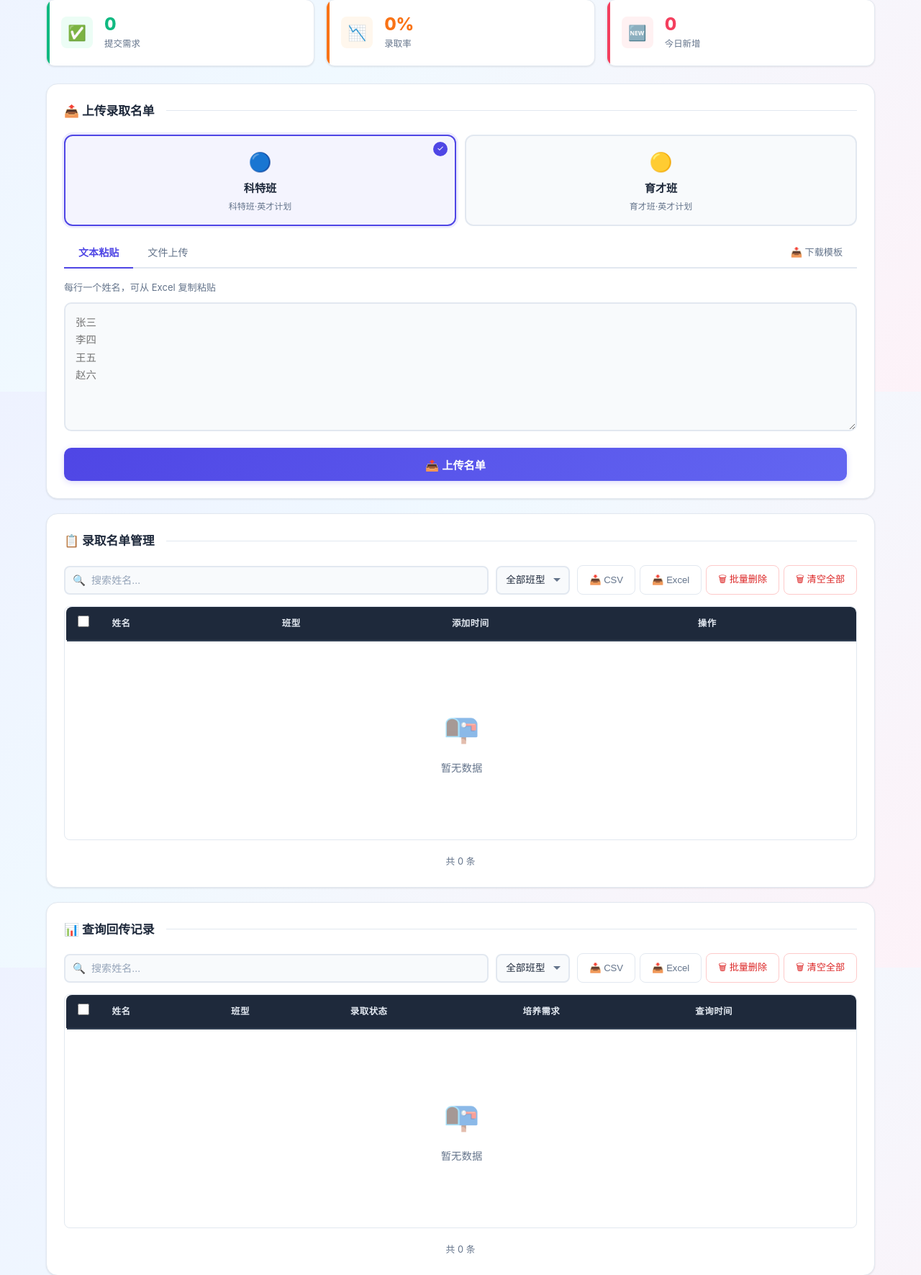
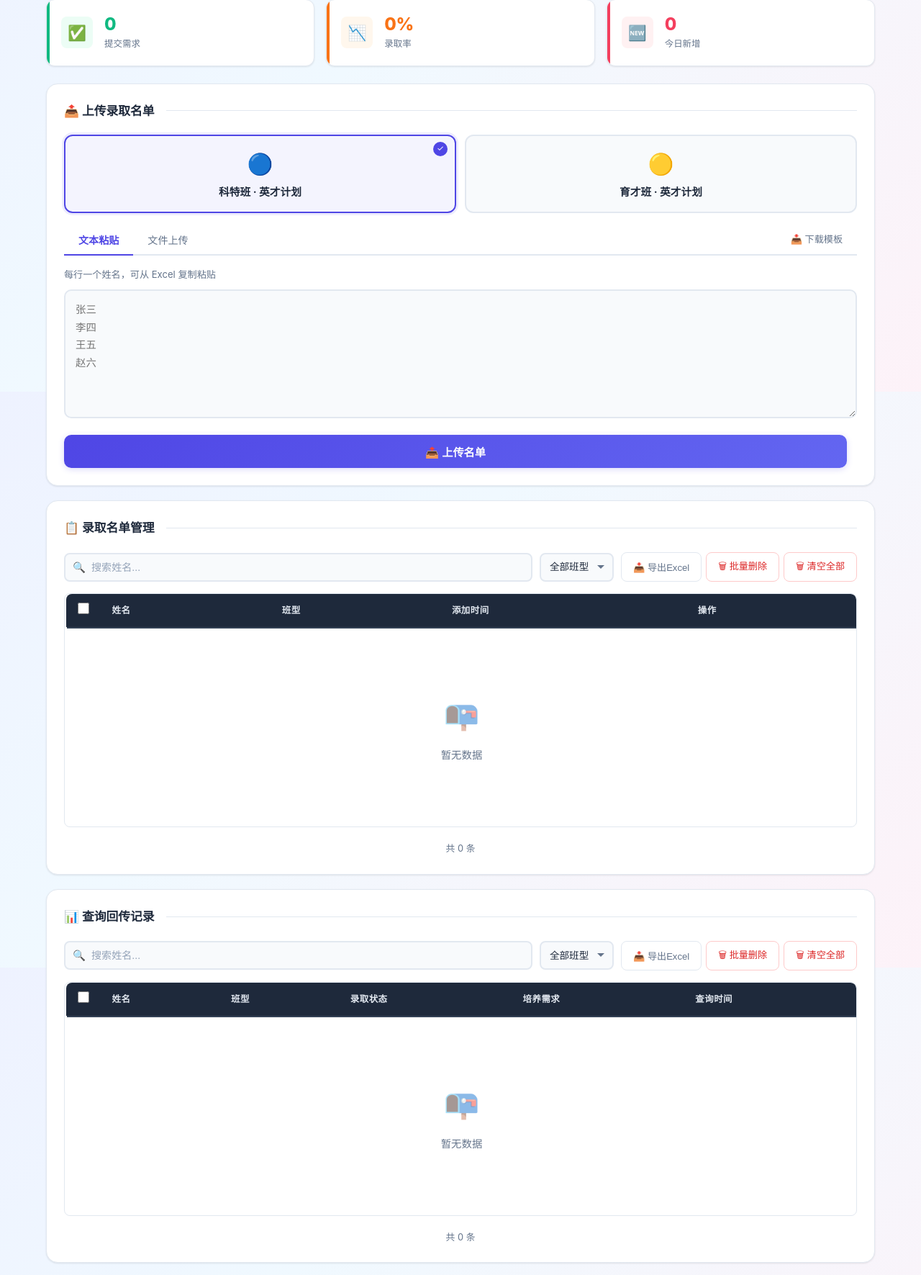
Before and after one commit to JCVANKER/admission-query, a Flask app: page /admin/dashboard in a window 1280 px wide. Shown: the part 256-2027 px from the top of the page at 72% size. Run offline with Flask 3, Linux system fonts and the light colour scheme; the visitor is signed in with stand-in values (Sample User, id 1); data that the repository does not hold is empty; some libraries are stand-ins or nearby versions.

Commit message:
fix: 班型选择文字统一为‘XX班 · 英才计划’，导出去掉CSV只保留Excel
- 班型选择卡片只显示一行：科特班 · 英才计划 / 育才班 · 英才计划
- 录取名单和查询日志的导出按钮均改为只保留‘导出Excel’
- 全量功能测试 39/39 通过

```diff
--- a/static/css/style.css
+++ b/static/css/style.css
@@ -528,18 +528,14 @@ body.admin-page .container {
     display: none;
 }
 .class-type-card-icon {
-    font-size: 1.6rem;
-    margin-bottom: 4px;
+    font-size: 1.8rem;
+    margin-bottom: 6px;
 }
 .class-type-card-name {
     font-weight: 700;
-    font-size: 0.95rem;
+    font-size: 0.92rem;
     color: var(--text);
-}
-.class-type-card-desc {
-    font-size: 0.75rem;
-    color: var(--text-secondary);
-    margin-top: 2px;
+    line-height: 1.4;
 }
 .class-type-card .check-mark {
     position: absolute;
@@ -1283,7 +1279,10 @@ body.admin-page .container {
         gap: 8px;
     }
     .class-type-card {
-        padding: 12px;
+        padding: 14px 10px;
+    }
+    .class-type-card-name {
+        font-size: 0.82rem;
     }
 }
 
--- a/templates/admin_dashboard.html
+++ b/templates/admin_dashboard.html
@@ -89,14 +89,12 @@
                 <div class="class-type-card active" id="classCardKete" onclick="setUploadClassType('kete')">
                     <span class="check-mark">✓</span>
                     <div class="class-type-card-icon">🔵</div>
-                    <div class="class-type-card-name">科特班</div>
-                    <div class="class-type-card-desc">科特班·英才计划</div>
+                    <div class="class-type-card-name">科特班 · 英才计划</div>
                 </div>
                 <div class="class-type-card" id="classCardYucai" onclick="setUploadClassType('yucai')">
                     <span class="check-mark">✓</span>
                     <div class="class-type-card-icon">🟡</div>
-                    <div class="class-type-card-name">育才班</div>
-                    <div class="class-type-card-desc">育才班·英才计划</div>
+                    <div class="class-type-card-name">育才班 · 英才计划</div>
                 </div>
             </div>
 
@@ -145,8 +143,7 @@
                     <option value="yucai">育才班</option>
                 </select>
                 <div class="toolbar-actions">
-                    <button class="btn-outline" onclick="doExportList()">📥 CSV</button>
-                    <button class="btn-outline" onclick="doExportListXlsx()">📥 Excel</button>
+                    <button class="btn-outline" onclick="doExportListXlsx()">📥 导出Excel</button>
                     <button class="btn-danger-outline" onclick="doBatchDelete()">🗑 批量删除</button>
                     <button class="btn-danger-outline" onclick="doClearAll()">🗑 清空全部</button>
                 </div>
@@ -184,8 +181,7 @@
                     <option value="yucai">育才班</option>
                 </select>
                 <div class="toolbar-actions">
-                    <button class="btn-outline" onclick="doExportLogs()">📥 CSV</button>
-                    <button class="btn-outline" onclick="doExportLogsXlsx()">📥 Excel</button>
+                    <button class="btn-outline" onclick="doExportLogsXlsx()">📥 导出Excel</button>
                     <button class="btn-danger-outline" onclick="doBatchDeleteLogs()">🗑 批量删除</button>
                     <button class="btn-danger-outline" onclick="doClearAllLogs()">🗑 清空全部</button>
                 </div>
```
